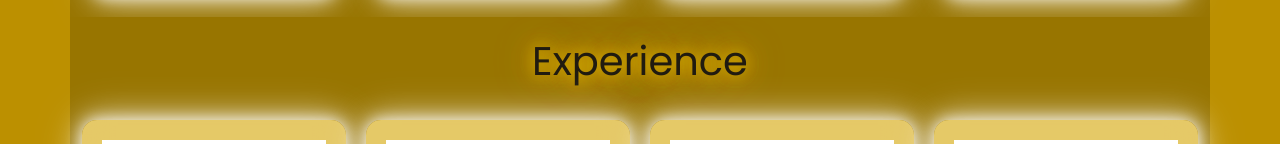
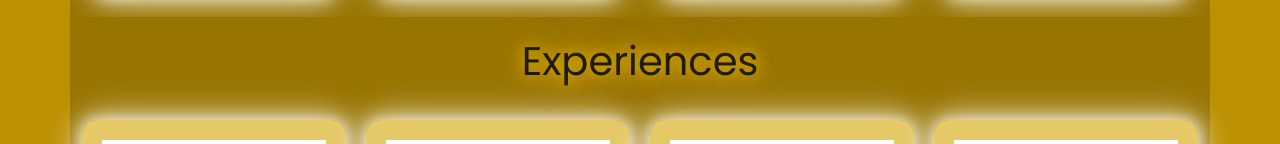
Before and after one commit to remote007/portfolio, a plain HTML site: page index.html in a window 1280 px wide. Shown: the part 992-1136 px from the top of the page. Drawn offline with nearby package versions, Linux system fonts and the light colour scheme.

Commit message:
portfolio

```diff
--- a/index.html
+++ b/index.html
@@ -94,7 +94,7 @@ document.addEventListener("DOMContentLoaded", function () {
 
     <!-- Experience Section -->
     <section id="experience" class="container">
-        <h1>Experience</h1>
+        <h1>Experiences</h1>
         <div class="grid-container">
             <div class="experience-card">
                 <div class="logo-container">
```
